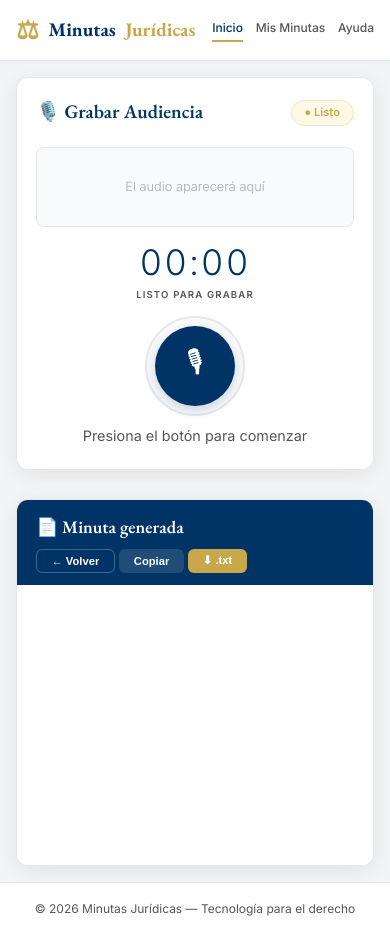
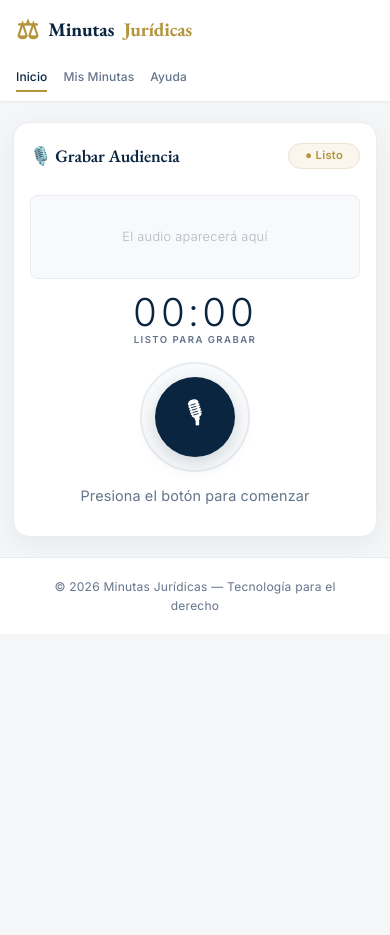
Before and after one commit to agustingonzalezpardo/minutas-juridicas, a website: page index.html in a window 390 px wide. After the commit the page ends 844 px from the top, so only its background shows below. Drawn offline with nearby package versions, Linux system fonts and the light colour scheme.

Commit message:
Update index.html

```diff
--- a/index.html
+++ b/index.html
@@ -8,42 +8,51 @@
     @import url('https://fonts.googleapis.com/css2?family=EB+Garamond:ital,wght@0,400;0,600;0,700;1,400&family=Inter:wght@300;400;500;600;700&display=swap');
 
     :root {
-      --primary: #003366;
-      --primary-light: #1a4f8a;
-      --secondary: #f8f9fa;
-      --accent: #c9a84c;
-      --text-dark: #1a1a2e;
-      --text-muted: #555;
-      --white: #ffffff;
-      --shadow: 0 4px 20px rgba(0, 0, 0, 0.08);
-      --radius: 12px;
-      --border: #e5e7eb;
+      --primary: #0a2540;
+      --primary-light: #1a3a5c;
+      --accent: #b4943c;
+      --accent-light: #d4b05a;
+      --bg: #f5f6f8;
+      --card-bg: #ffffff;
+      --text: #1e293b;
+      --text-muted: #64748b;
+      --border: #e9edf2;
+      --shadow: 0 8px 30px rgba(0, 0, 0, 0.06);
+      --shadow-hover: 0 12px 40px rgba(0, 0, 0, 0.10);
+      --radius: 16px;
+      --radius-sm: 8px;
     }
 
-    * { box-sizing: border-box; margin: 0; padding: 0; }
-    html, body { height: 100%; }
+    * {
+      margin: 0;
+      padding: 0;
+      box-sizing: border-box;
+    }
 
+    html,
     body {
+      height: 100%;
       font-family: 'Inter', sans-serif;
-      background: #f3f4f6;
-      color: var(--text-dark);
-      display: flex;
-      flex-direction: column;
-      min-height: 100vh;
+      background: var(--bg);
+      color: var(--text);
       line-height: 1.6;
+      -webkit-font-smoothing: antialiased;
     }
 
     /* ─── HEADER ─── */
     header {
-      background: var(--white);
+      background: var(--card-bg);
       border-bottom: 1px solid var(--border);
-      padding: 0.8rem 2rem;
+      padding: 0.9rem 2.5rem;
       display: flex;
       align-items: center;
       justify-content: space-between;
       flex-wrap: wrap;
       gap: 1rem;
-      box-shadow: 0 1px 4px rgba(0,0,0,0.04);
+      position: sticky;
+      top: 0;
+      z-index: 10;
+      box-shadow: 0 1px 3px rgba(0,0,0,0.02);
     }
 
     .logo {
@@ -51,10 +60,11 @@
       align-items: center;
       gap: 0.6rem;
       font-family: 'EB Garamond', serif;
-      font-size: 1.5rem;
+      font-size: 1.6rem;
       font-weight: 700;
       color: var(--primary);
       text-decoration: none;
+      letter-spacing: -0.01em;
     }
     .logo-icon {
       font-size: 1.6rem;
@@ -67,21 +77,19 @@
     .nav {
       display: flex;
       align-items: center;
-      gap: 1.5rem;
+      gap: 2rem;
     }
     .nav a {
       font-size: 0.85rem;
       font-weight: 500;
       color: var(--text-muted);
       text-decoration: none;
-      transition: color 0.15s;
+      transition: color 0.2s, border-color 0.2s;
       border-bottom: 2px solid transparent;
-      padding-bottom: 0.2rem;
+      padding-bottom: 0.25rem;
+      letter-spacing: 0.01em;
     }
-    .nav a:hover {
-      color: var(--primary);
-      border-bottom-color: var(--accent);
-    }
+    .nav a:hover,
     .nav a.active {
       color: var(--primary);
       border-bottom-color: var(--accent);
@@ -89,63 +97,56 @@
 
     /* ─── MAIN ─── */
     main {
-      flex: 1;
-      display: flex;
-      justify-content: center;
-      padding: 2rem 1.5rem 3rem;
-      max-width: 820px;
-      width: 100%;
+      max-width: 840px;
       margin: 0 auto;
+      padding: 2.5rem 1.5rem 3rem;
     }
 
-    .content {
-      width: 100%;
-      display: flex;
-      flex-direction: column;
-      gap: 1.8rem;
-    }
-
-    /* ─── TARJETA ─── */
+    /* ─── CARD ─── */
     .card {
-      background: var(--white);
+      background: var(--card-bg);
       border-radius: var(--radius);
       box-shadow: var(--shadow);
-      padding: 1.8rem 2rem;
+      padding: 2rem 2.2rem;
       border: 1px solid var(--border);
-      transition: box-shadow 0.2s;
+      transition: box-shadow 0.25s ease;
     }
     .card:hover {
-      box-shadow: 0 8px 30px rgba(0, 0, 0, 0.1);
+      box-shadow: var(--shadow-hover);
     }
 
     .card-header {
       display: flex;
       align-items: center;
       justify-content: space-between;
-      margin-bottom: 1.2rem;
+      margin-bottom: 1.6rem;
+      flex-wrap: wrap;
+      gap: 0.5rem;
     }
     .card-header h2 {
       font-family: 'EB Garamond', serif;
-      font-size: 1.2rem;
+      font-size: 1.3rem;
       font-weight: 600;
       color: var(--primary);
+      letter-spacing: -0.01em;
     }
     .card-header .badge {
       font-size: 0.7rem;
       font-weight: 600;
       color: var(--accent);
-      background: #fef9e7;
-      padding: 0.2rem 0.8rem;
-      border-radius: 20px;
-      border: 1px solid #f0e4c8;
+      background: #faf6ed;
+      padding: 0.2rem 1rem;
+      border-radius: 30px;
+      border: 1px solid #ece3d0;
+      letter-spacing: 0.03em;
     }
 
     /* ─── WAVEFORM ─── */
     .wave-wrap {
       width: 100%;
-      height: 80px;
-      background: #f8fafc;
-      border-radius: 8px;
+      height: 84px;
+      background: #f8f9fb;
+      border-radius: var(--radius-sm);
       overflow: hidden;
       position: relative;
       border: 1px solid var(--border);
@@ -162,46 +163,48 @@
       align-items: center;
       justify-content: center;
       font-size: 0.8rem;
-      color: #aaa;
+      color: #b0b8c4;
       pointer-events: none;
       font-weight: 300;
+      letter-spacing: 0.02em;
     }
 
     /* ─── TIMER ─── */
     .timer-wrapper {
       text-align: center;
-      padding: 0.4rem 0;
+      padding: 0.6rem 0 0.2rem;
     }
     .timer {
-      font-size: 2.8rem;
+      font-size: 3rem;
       font-weight: 300;
-      letter-spacing: 0.06em;
+      letter-spacing: 0.08em;
       font-variant-numeric: tabular-nums;
       color: var(--primary);
+      line-height: 1.2;
     }
     .timer-label {
       font-size: 0.6rem;
       font-weight: 600;
-      letter-spacing: 0.12em;
+      letter-spacing: 0.15em;
       text-transform: uppercase;
       color: var(--text-muted);
       margin-top: -0.2rem;
     }
     .timer-label.active {
-      color: #c0392b;
+      color: #b34a4a;
     }
 
     /* ─── BOTÓN GRABAR ─── */
     .rec-ring {
-      width: 120px;
-      height: 120px;
+      width: 128px;
+      height: 128px;
       border-radius: 50%;
       border: 2px solid var(--border);
       display: flex;
       align-items: center;
       justify-content: center;
-      margin: 0.5rem auto;
-      background: #fafafa;
+      margin: 0.75rem auto;
+      background: #fafbfc;
       transition: border-color 0.3s;
     }
     .rec-ring:hover {
@@ -209,35 +212,40 @@
     }
 
     .rec-btn {
-      width: 96px;
-      height: 96px;
+      width: 100px;
+      height: 100px;
       border-radius: 50%;
       border: none;
       cursor: pointer;
       background: var(--primary);
-      font-size: 2.2rem;
+      font-size: 2.4rem;
       color: white;
-      transition: transform 0.15s, background 0.3s, box-shadow 0.3s;
+      transition: transform 0.2s, background 0.3s, box-shadow 0.3s;
       display: flex;
       align-items: center;
       justify-content: center;
-      box-shadow: 0 4px 12px rgba(0, 51, 102, 0.2);
+      box-shadow: 0 6px 20px rgba(10, 37, 64, 0.18);
     }
     .rec-btn:hover {
-      transform: scale(1.05);
-      background: #004080;
+      transform: scale(1.04);
+      background: #0d2f50;
     }
     .rec-btn:active {
-      transform: scale(0.95);
+      transform: scale(0.94);
     }
 
     .rec-btn.recording {
-      background: #c0392b;
+      background: #b34a4a;
       animation: pulse-big 1.4s ease-in-out infinite;
     }
     @keyframes pulse-big {
-      0%,100% { box-shadow: 0 0 0 0 rgba(192, 57, 43, 0.4); }
-      50% { box-shadow: 0 0 0 20px rgba(192, 57, 43, 0); }
+      0%,
+      100% {
+        box-shadow: 0 0 0 0 rgba(179, 74, 74, 0.35);
+      }
+      50% {
+        box-shadow: 0 0 0 24px rgba(179, 74, 74, 0);
+      }
     }
 
     .rec-btn.processing {
@@ -252,26 +260,38 @@
       font-size: 0.9rem;
       color: var(--text-muted);
       text-align: center;
-      min-height: 1.6rem;
+      min-height: 1.8rem;
       font-weight: 400;
+      letter-spacing: 0.01em;
+      padding: 0 0.5rem;
     }
-    .status-line.recording { color: #c0392b; }
-    .status-line.done { color: #27ae60; }
-    .status-line.err { color: #c0392b; }
-    .status-line.processing { color: var(--accent); }
+    .status-line.recording {
+      color: #b34a4a;
+    }
+    .status-line.done {
+      color: #2d7d46;
+    }
+    .status-line.err {
+      color: #b34a4a;
+    }
+    .status-line.processing {
+      color: var(--accent);
+    }
 
     /* ─── PLAYBACK ─── */
     .playback-wrap {
       display: none;
       flex-direction: column;
-      gap: 0.4rem;
+      gap: 0.3rem;
       padding: 0.8rem 1rem;
-      background: #f8fafc;
-      border-radius: 8px;
+      background: #f8f9fb;
+      border-radius: var(--radius-sm);
       border: 1px solid var(--border);
-      margin-top: 0.5rem;
+      margin-top: 0.75rem;
     }
-    .playback-wrap.visible { display: flex; }
+    .playback-wrap.visible {
+      display: flex;
+    }
     .playback-label {
       font-size: 0.65rem;
       font-weight: 600;
@@ -283,18 +303,21 @@
       width: 100%;
       border-radius: 6px;
       outline: none;
+      background: #f1f3f5;
     }
 
     /* ─── TRANSCRIPT ─── */
     .transcript-wrap {
       display: none;
       overflow: hidden;
-      border-radius: 8px;
-      background: #f8fafc;
+      border-radius: var(--radius-sm);
+      background: #f8f9fb;
       border: 1px solid var(--border);
-      margin-top: 0.5rem;
+      margin-top: 0.75rem;
     }
-    .transcript-wrap.visible { display: block; }
+    .transcript-wrap.visible {
+      display: block;
+    }
 
     .transcript-head {
       padding: 0.6rem 1rem;
@@ -306,24 +329,28 @@
       color: var(--text-muted);
       display: flex;
       justify-content: space-between;
+      align-items: center;
     }
-    .transcript-head span { color: #27ae60; }
+    .transcript-head span {
+      color: #2d7d46;
+      font-weight: 600;
+    }
 
     textarea#transcript {
       width: 100%;
       background: transparent;
       border: none;
       outline: none;
-      color: var(--text-dark);
+      color: var(--text);
       font-family: 'Inter', sans-serif;
-      font-size: 0.9rem;
-      line-height: 1.7;
+      font-size: 0.92rem;
+      line-height: 1.75;
       padding: 0.9rem 1rem;
       resize: vertical;
-      min-height: 120px;
+      min-height: 130px;
     }
     textarea#transcript::placeholder {
-      color: #aaa;
+      color: #b0b8c4;
       font-weight: 300;
     }
 
@@ -333,17 +360,24 @@
       padding: 0.9rem;
       background: var(--primary);
       border: none;
-      border-radius: 8px;
+      border-radius: var(--radius-sm);
       color: white;
       font-size: 1rem;
       font-weight: 600;
       cursor: pointer;
       transition: background 0.2s, transform 0.1s;
       display: none;
+      letter-spacing: 0.02em;
     }
-    .btn-primary.visible { display: block; }
-    .btn-primary:hover { background: #004080; }
-    .btn-primary:active { transform: scale(0.98); }
+    .btn-primary.visible {
+      display: block;
+    }
+    .btn-primary:hover {
+      background: var(--primary-light);
+    }
+    .btn-primary:active {
+      transform: scale(0.98);
+    }
     .btn-primary:disabled {
       opacity: 0.5;
       cursor: not-allowed;
@@ -353,15 +387,17 @@
       background: transparent;
       border: 1px solid var(--border);
       color: var(--text-muted);
-      border-radius: 8px;
+      border-radius: var(--radius-sm);
       padding: 0.5rem 1.2rem;
       font-size: 0.8rem;
-      font-weight: 600;
+      font-weight: 500;
       cursor: pointer;
       transition: all 0.2s;
       display: none;
     }
-    .btn-secondary.visible { display: inline-block; }
+    .btn-secondary.visible {
+      display: inline-block;
+    }
     .btn-secondary:hover {
       border-color: var(--primary);
       color: var(--primary);
@@ -370,7 +406,7 @@
     .btn-retry {
       background: var(--accent);
       border: none;
-      border-radius: 8px;
+      border-radius: var(--radius-sm);
       color: white;
       padding: 0.5rem 1.2rem;
       font-size: 0.8rem;
@@ -379,8 +415,12 @@
       display: none;
       transition: opacity 0.2s;
     }
-    .btn-retry.visible { display: inline-block; }
-    .btn-retry:hover { opacity: 0.85; }
+    .btn-retry.visible {
+      display: inline-block;
+    }
+    .btn-retry:hover {
+      opacity: 0.85;
+    }
 
     .btn-group {
       display: flex;
@@ -388,6 +428,27 @@
       width: 100%;
       flex-wrap: wrap;
       justify-content: center;
+      margin-top: 0.25rem;
+    }
+
+    /* ─── SCREENS ─── */
+    .screen {
+      display: none;
+      animation: fadeUp 0.35s ease;
+    }
+    .screen.active {
+      display: block;
+    }
+
+    @keyframes fadeUp {
+      from {
+        opacity: 0;
+        transform: translateY(12px);
+      }
+      to {
+        opacity: 1;
+        transform: translateY(0);
+      }
     }
 
     /* ─── MINUTA ─── */
@@ -398,41 +459,43 @@
 
     .minuta-toolbar {
       background: var(--primary);
-      padding: 0.8rem 1.2rem;
+      padding: 0.9rem 1.5rem;
       display: flex;
       align-items: center;
       justify-content: space-between;
       flex-wrap: wrap;
-      gap: 0.5rem;
+      gap: 0.6rem;
     }
     .minuta-toolbar h2 {
       font-family: 'EB Garamond', serif;
-      font-size: 1.1rem;
+      font-size: 1.15rem;
       color: white;
       font-weight: 600;
+      letter-spacing: 0.01em;
     }
     .minuta-toolbar .actions {
       display: flex;
-      gap: 0.3rem;
+      gap: 0.4rem;
       flex-wrap: wrap;
     }
     .minuta-toolbar .actions button {
-      padding: 0.3rem 0.9rem;
+      padding: 0.3rem 1rem;
       border-radius: 6px;
       font-size: 0.7rem;
       font-weight: 600;
       cursor: pointer;
       transition: all 0.15s;
       border: none;
-      background: rgba(255,255,255,0.12);
+      background: rgba(255, 255, 255, 0.10);
       color: white;
+      letter-spacing: 0.02em;
     }
     .minuta-toolbar .actions button:hover {
-      background: rgba(255,255,255,0.2);
+      background: rgba(255, 255, 255, 0.20);
     }
     .minuta-toolbar .actions .btn-back {
       background: transparent;
-      border: 1px solid rgba(255,255,255,0.25);
+      border: 1px solid rgba(255, 255, 255, 0.20);
     }
     .minuta-toolbar .actions .btn-back:hover {
       border-color: white;
@@ -446,69 +509,131 @@
     }
 
     .minuta-doc {
-      padding: 2rem 2.2rem;
+      padding: 2.2rem 2.5rem;
       font-family: 'EB Garamond', serif;
-      font-size: 1rem;
+      font-size: 1.05rem;
       line-height: 1.9;
       white-space: pre-wrap;
       word-break: break-word;
       min-height: 280px;
-      background: var(--white);
-      color: var(--text-dark);
+      background: var(--card-bg);
+      color: var(--text);
     }
-    @media (max-width: 520px) {
-      .minuta-doc { padding: 1.2rem; font-size: 0.9rem; }
+    @media (max-width: 600px) {
+      .minuta-doc {
+        padding: 1.2rem 1.5rem;
+        font-size: 0.95rem;
+      }
     }
 
     /* ─── TOAST ─── */
     .toast {
       position: fixed;
-      bottom: 2rem;
+      bottom: 2.2rem;
       left: 50%;
       transform: translateX(-50%);
       background: var(--primary);
       color: white;
-      padding: 0.6rem 1.6rem;
-      border-radius: 30px;
+      padding: 0.6rem 1.8rem;
+      border-radius: 40px;
       font-size: 0.85rem;
       font-weight: 500;
       opacity: 0;
       pointer-events: none;
       transition: opacity 0.3s;
       z-index: 999;
-      box-shadow: var(--shadow);
+      box-shadow: 0 6px 24px rgba(0, 0, 0, 0.18);
       text-align: center;
       max-width: 90%;
+      letter-spacing: 0.01em;
     }
-    .toast.show { opacity: 1; }
+    .toast.show {
+      opacity: 1;
+    }
 
     /* ─── FOOTER ─── */
     footer {
       border-top: 1px solid var(--border);
-      background: var(--white);
-      padding: 1rem 2rem;
+      background: var(--card-bg);
+      padding: 1.2rem 2rem;
       text-align: center;
       font-size: 0.75rem;
       color: var(--text-muted);
+      letter-spacing: 0.02em;
     }
 
     /* ─── RESPONSIVE ─── */
     @media (max-width: 640px) {
-      header { padding: 0.6rem 1rem; }
-      .logo { font-size: 1.2rem; }
-      .nav { gap: 0.8rem; }
-      .nav a { font-size: 0.75rem; }
-      .card { padding: 1.2rem; }
-      .timer { font-size: 2.2rem; }
-      .rec-btn { width: 80px; height: 80px; font-size: 1.8rem; }
-      .rec-ring { width: 100px; height: 100px; }
-      main { padding: 1rem; }
+      header {
+        padding: 0.6rem 1rem;
+      }
+      .logo {
+        font-size: 1.2rem;
+      }
+      .nav {
+        gap: 1rem;
+      }
+      .nav a {
+        font-size: 0.75rem;
+      }
+      .card {
+        padding: 1.2rem 1rem;
+      }
+      .timer {
+        font-size: 2.4rem;
+      }
+      .rec-btn {
+        width: 80px;
+        height: 80px;
+        font-size: 1.8rem;
+      }
+      .rec-ring {
+        width: 110px;
+        height: 110px;
+      }
+      main {
+        padding: 1.2rem 0.8rem;
+      }
+      .card-header h2 {
+        font-size: 1.1rem;
+      }
+    }
+
+    @media (prefers-color-scheme: dark) {
+      :root {
+        --bg: #121826;
+        --card-bg: #1a2236;
+        --text: #e8edf5;
+        --text-muted: #9aa8b9;
+        --border: #2a344a;
+        --shadow: 0 8px 30px rgba(0, 0, 0, 0.3);
+        --shadow-hover: 0 12px 40px rgba(0, 0, 0, 0.4);
+      }
+      .card-header .badge {
+        background: #2a344a;
+        border-color: #3a445a;
+        color: var(--accent-light);
+      }
+      .wave-wrap,
+      .playback-wrap,
+      .transcript-wrap {
+        background: #0e1422;
+      }
+      textarea#transcript {
+        color: #e8edf5;
+      }
+      .rec-ring {
+        background: #0e1422;
+      }
+      footer {
+        background: #1a2236;
+        border-color: #2a344a;
+      }
     }
   </style>
 </head>
 <body>
 
-  <!-- ─── HEADER ─── -->
   <header>
     <a href="#" class="logo">
       <span class="logo-icon">⚖</span>
@@ -521,11 +646,9 @@
     </div>
   </header>
 
-  <!-- ─── MAIN ─── -->
   <main>
-    <div class="content">
 
-      <!-- PANTALLA GRABADORA -->
+    <!-- ─── PANTALLA GRABADORA ─── -->
     <div id="screen-rec" class="screen active">
       <div class="card">
         <div class="card-header">
@@ -545,13 +668,14 @@
           <div class="timer-label" id="timerLabel">Listo para grabar</div>
         </div>
 
-          <!-- BOTÓN -->
+        <!-- BOTÓN GRABAR -->
         <div style="text-align:center;">
           <div class="rec-ring">
             <button class="rec-btn" id="recBtn" onclick="toggleRecording()">🎙</button>
           </div>
         </div>
 
+        <!-- STATUS -->
         <div class="status-line" id="status">Presiona el botón para comenzar</div>
 
         <!-- PLAYBACK -->
@@ -560,7 +684,7 @@
           <audio id="audioPlayer" controls></audio>
         </div>
 
-          <!-- TRANSCRIPCIÓN -->
+        <!-- TRANSCRIPT -->
         <div class="transcript-wrap" id="transcriptWrap">
           <div class="transcript-head">
             📝 Transcripción <span id="transcriptBadge"></span>
@@ -577,7 +701,7 @@
       </div>
     </div>
 
-      <!-- PANTALLA MINUTA -->
+    <!-- ─── PANTALLA MINUTA ─── -->
     <div id="screen-minuta" class="screen">
       <div class="minuta-screen">
         <div class="card">
@@ -594,20 +718,17 @@
       </div>
     </div>
 
-    </div>
   </main>
 
-  <!-- ─── FOOTER ─── -->
   <footer>
     &copy; 2026 Minutas Jurídicas — Tecnología para el derecho
   </footer>
 
   <div class="toast" id="toast"></div>
 
-  <!-- ─── JAVASCRIPT ─── -->
   <script>
     // ════════════════════════════════════════════════════════════
-    // 1. ESTADO
+    // 1. STATE
     // ════════════════════════════════════════════════════════════
     let mediaRecorder = null;
     let audioChunks = [];
@@ -621,7 +742,7 @@
     let micStream = null;
 
     // ════════════════════════════════════════════════════════════
-    // 2. UI
+    // 2. UI HELPERS
     // ════════════════════════════════════════════════════════════
     function showScreen(id) {
       document.querySelectorAll('.screen').forEach(s => s.classList.remove('active'));
@@ -639,7 +760,8 @@
       const t = document.getElementById('toast');
       t.textContent = msg;
       t.classList.add('show');
-      setTimeout(() => t.classList.remove('show'), 3000);
+      clearTimeout(t._timeout);
+      t._timeout = setTimeout(() => t.classList.remove('show'), 3000);
     }
 
     // ════════════════════════════════════════════════════════════
@@ -669,7 +791,7 @@
         for (let i = 0; i < data.length; i++) {
           const h = (data[i] / 255) * canvas.height;
           const alpha = 0.4 + (data[i] / 255) * 0.6;
-          ctx.fillStyle = `rgba(0, 51, 102, ${alpha})`;
+          ctx.fillStyle = `rgba(10, 37, 64, ${alpha})`;
           ctx.fillRect(x, canvas.height - h, barW - 1, h);
           x += barW;
         }
@@ -678,8 +800,10 @@
     }
 
     function stopWaveform() {
-      if (waveRAF) { cancelAnimationFrame(waveRAF); waveRAF = null; }
-      if (audioCtx) { audioCtx.close(); audioCtx = null; }
+      if (waveRAF) { cancelAnimationFrame(waveRAF);
+        waveRAF = null; }
+      if (audioCtx) { audioCtx.close();
+        audioCtx = null; }
       const canvas = document.getElementById('waveform');
       const ctx = canvas.getContext('2d');
       ctx.clearRect(0, 0, canvas.width, canvas.height);
@@ -692,7 +816,8 @@
     function startTimer() {
       seconds = 0;
       updateTimerDisplay();
-      timerInterval = setInterval(() => { seconds++; updateTimerDisplay(); }, 1000);
+      timerInterval = setInterval(() => { seconds++;
+        updateTimerDisplay(); }, 1000);
     }
 
     function stopTimer() {
@@ -707,7 +832,7 @@
     }
 
     // ════════════════════════════════════════════════════════════
-    // 5. GRABACIÓN
+    // 5. RECORDING
     // ════════════════════════════════════════════════════════════
     async function toggleRecording() {
       if (isRecording) {
@@ -773,7 +898,7 @@
     }
 
     // ════════════════════════════════════════════════════════════
-    // 6. TRANSCRIPCIÓN CON WHISPER (backend Vercel)
+    // 6. WHISPER TRANSCRIPTION (backend Vercel)
     // ════════════════════════════════════════════════════════════
     async function transcribeWithWhisper(blob) {
       const formData = new FormData();
@@ -835,7 +960,7 @@
     }
 
     // ════════════════════════════════════════════════════════════
-    // 8. REINTENTAR
+    // 8. RETRY
     // ════════════════════════════════════════════════════════════
     async function retryTranscription() {
       if (!audioBlob) {
@@ -862,7 +987,7 @@
     }
 
     // ════════════════════════════════════════════════════════════
-    // 9. GENERAR MINUTA
+    // 9. GENERATE MINUTA
     // ════════════════════════════════════════════════════════════
     async function generateMinuta() {
       const transcript = document.getElementById('transcript').value.trim();
@@ -925,7 +1050,7 @@ ${transcript}
     }
 
     // ════════════════════════════════════════════════════════════
-    // 10. UTILIDADES
+    // 10. UTILITIES
     // ════════════════════════════════════════════════════════════
     function resetRecorder() {
       audioBlob = null;
@@ -947,11 +1072,13 @@ ${transcript}
 
     function copyMinuta() {
       const text = document.getElementById('minutaDoc').textContent;
+      if (!text) { showToast('No hay minuta para copiar.'); return; }
       navigator.clipboard.writeText(text).then(() => showToast('Copiado ✓'));
     }
 
     function downloadMinuta() {
       const text = document.getElementById('minutaDoc').textContent;
+      if (!text) { showToast('No hay minuta para descargar.'); return; }
       const date = new Date().toLocaleDateString('es-CL').replace(/\//g, '-');
       const a = document.createElement('a');
       a.href = URL.createObjectURL(new Blob([text], { type: 'text/plain;charset=utf-8' }));
```
Lines whose indentation alone changed are shown as unchanged.
